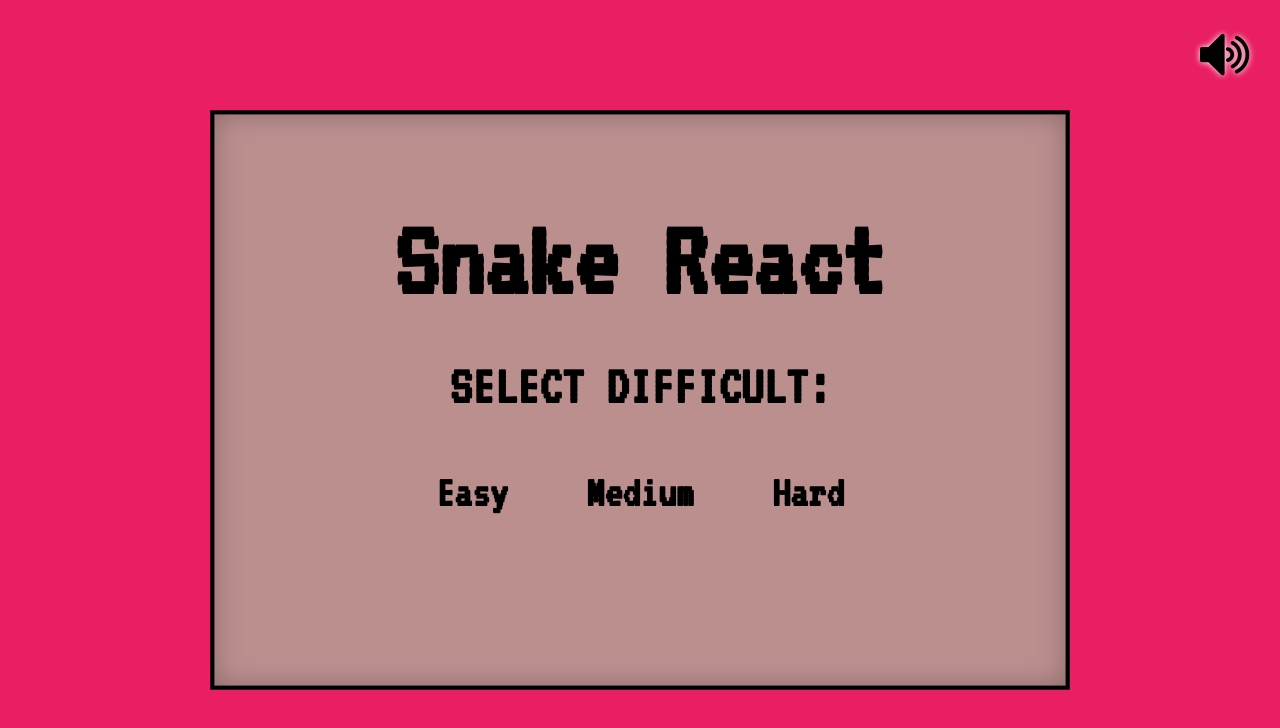
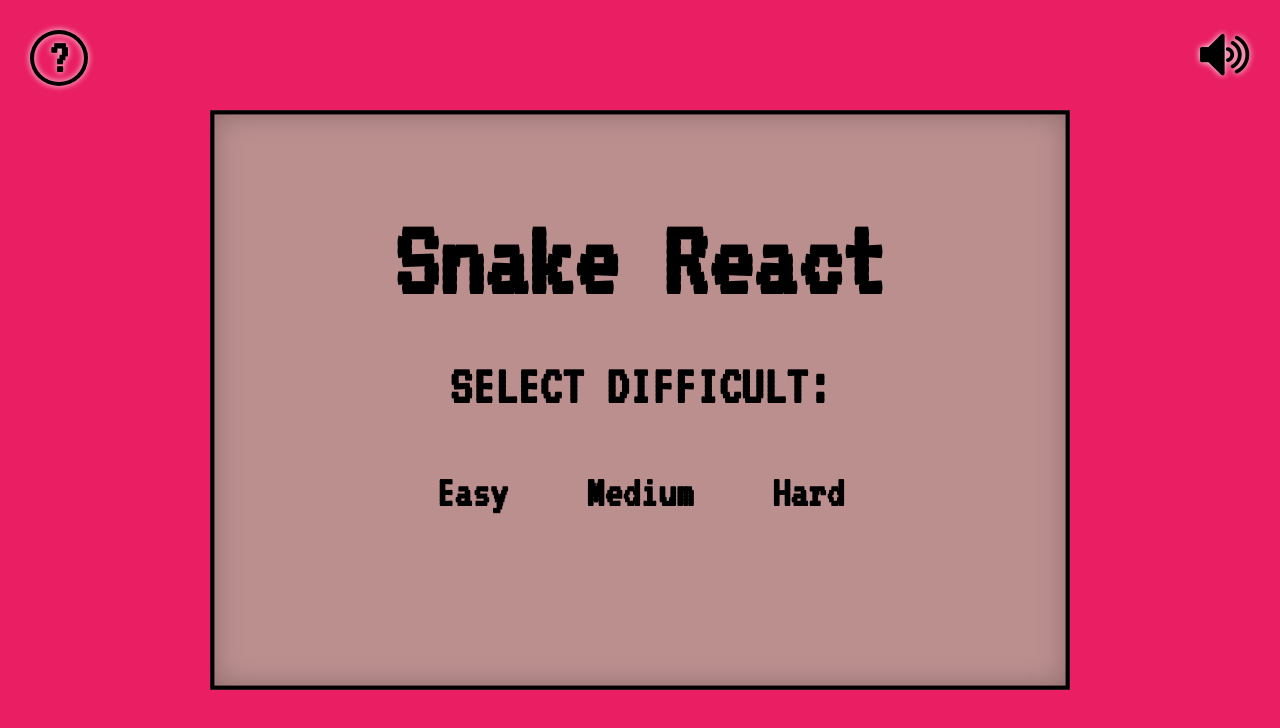
Before and after one commit to Fedex159/snake-react, a React (Create React App) app: page / in a window 1280 px wide. Shown: the top 728 px of the page. Built offline with nearby package versions, Linux system fonts and the light colour scheme.

Commit message:
load info component

```diff
--- a/src/components/Home/Home.jsx
+++ b/src/components/Home/Home.jsx
@@ -1,21 +1,26 @@
-import React, { useContext } from "react";
+import React, { useContext, useState } from "react";
 import Game from "../Game/Game";
 import Points from "./Points/Points";
 import Scale from "./Scale/Scale";
 import AudioControl from "./AudioControl/AudioControl";
+import InfoButton from "./InfoButton/InfoButton";
+import Info from "./Info/Info";
 import { StateGlobal } from "../Context/Context";
 import s from "./Home.module.css";
 
 function Home() {
   const { showPoints } = useContext(StateGlobal);
+  const [showInfo, setShowInfo] = useState(false);
 
   return (
     <div className={s.container}>
       <Scale>
         <Game />
         {showPoints ? <Points /> : null}
+        {showInfo ? <Info setShowInfo={setShowInfo} /> : null}
       </Scale>
       <AudioControl />
+      <InfoButton setShowInfo={setShowInfo} />
     </div>
   );
 }
```
